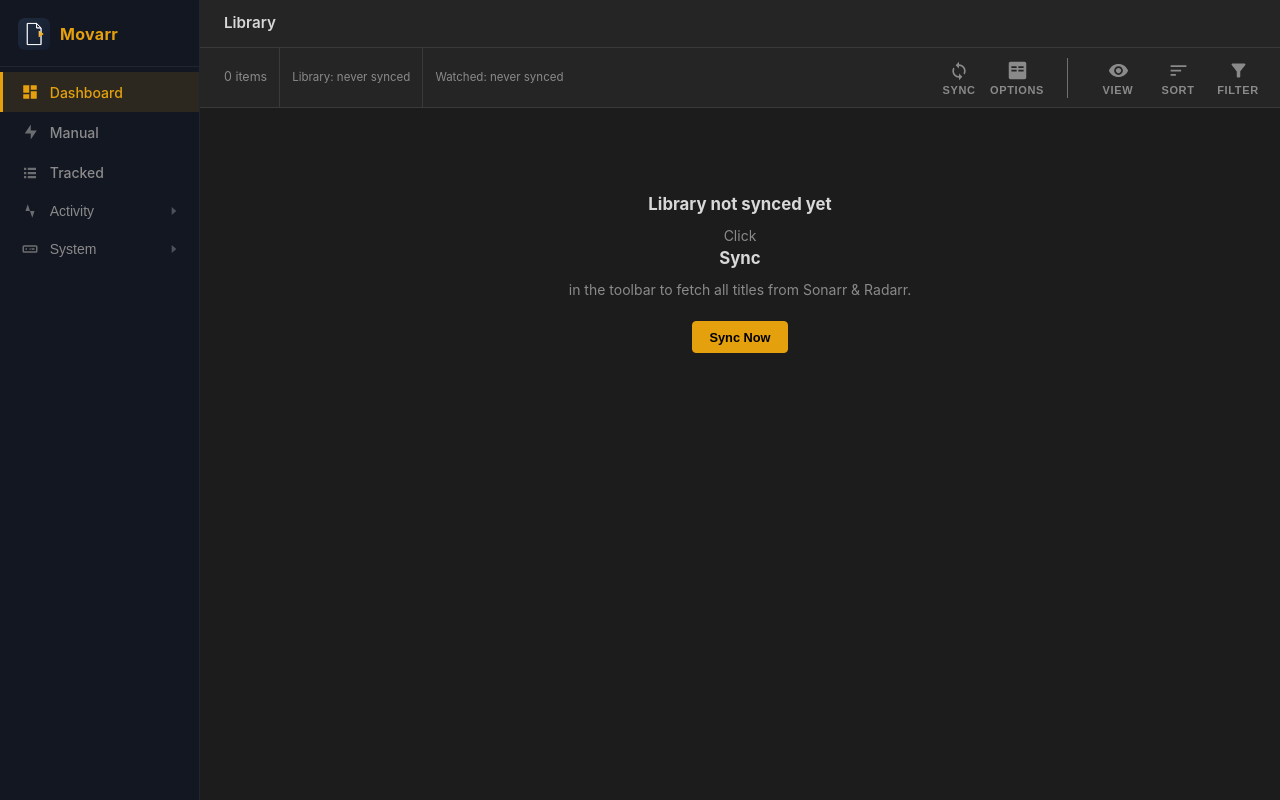
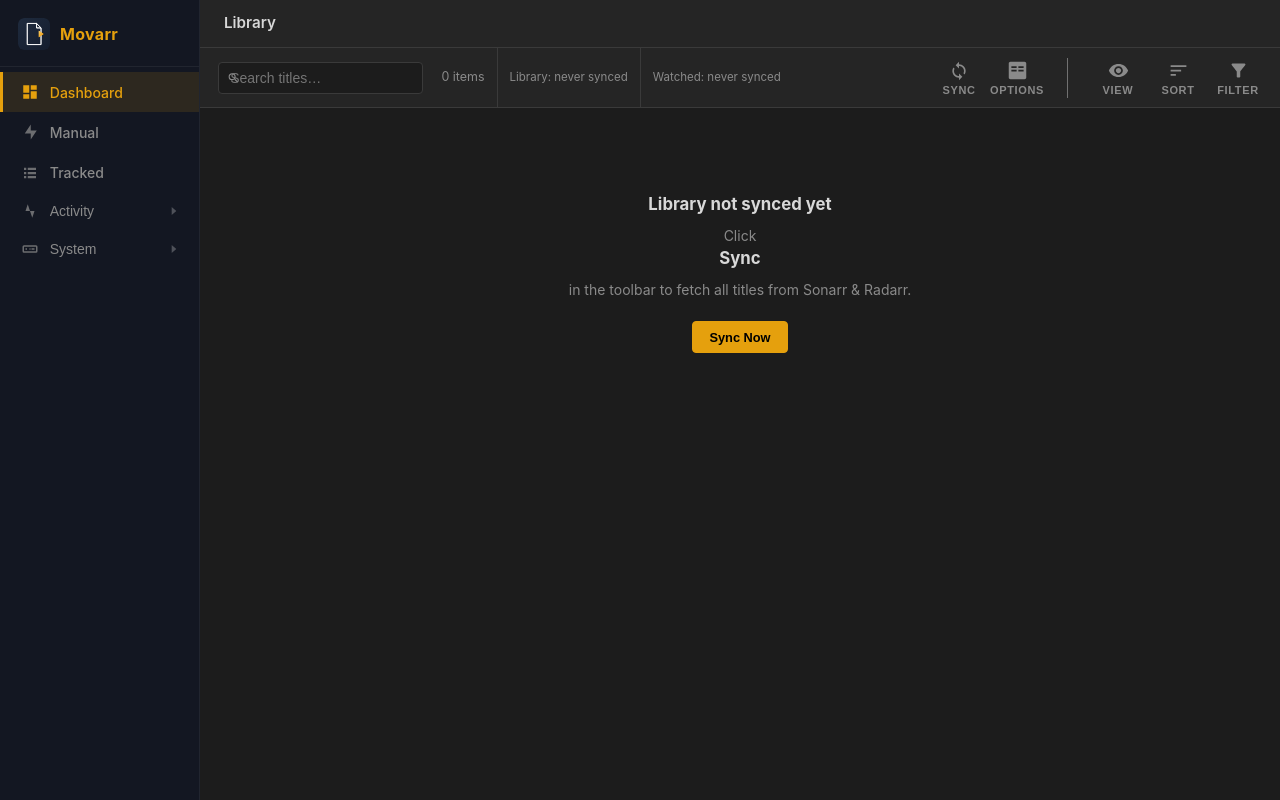
Before and after one commit to BiffstaGaming/Movarr, a PHP site: page / in a window 1280 px wide. Run offline with PHP 8.4, Linux system fonts and the light colour scheme.

Commit message:
Added dashboard search and updated sync

```diff
--- a/Movarr/index.php
+++ b/Movarr/index.php
@@ -620,11 +620,29 @@ $extra_head = <<<'CSS'
 .dash-row-actions .dash-act-btn { flex: none; padding: 2px 6px; font-size: .65rem; }
 .sc-tbl-actions .dash-act-btn { flex: none; padding: 2px 5px; font-size: .65rem; }
 
+/* ── Search field ── */
+.tb-search {
+  position: relative; display: flex; align-items: center;
+  margin: 0 6px;
+}
+.tb-search svg {
+  position: absolute; left: .55rem; top: 50%;
+  transform: translateY(-50%); color: var(--muted); pointer-events: none;
+}
+.tb-search input {
+  padding-left: 1.9rem; width: 200px; font-size: .83rem;
+  background: var(--surface2); border: 1px solid var(--border);
+  border-radius: var(--radius); height: 32px;
+  color: var(--text); outline: none;
+}
+.tb-search input:focus { border-color: var(--accent); }
+
 @media(max-width:700px) {
   .sc-toolbar { margin: -1rem -1rem 1rem; }
   .sc-grid { grid-template-columns: repeat(auto-fill, minmax(110px,1fr)); gap:4px; }
   .sc-tb-btn { padding: 0 8px; min-width: 40px; font-size:.55rem; }
   .sc-sync-info { display: none; }
+  .tb-search input { width: 120px; }
 }
 </style>
 <style id="col-vis-style"></style>
@@ -643,6 +661,12 @@ layout_start('Library', 'dashboard', $extra_head);
 <div class="sc-toolbar">
 
   <div class="sc-toolbar-left">
+    <div class="tb-search">
+      <svg width="13" height="13" viewBox="0 0 24 24" fill="currentColor">
+        <path d="M15.5 14h-.79l-.28-.27A6.471 6.471 0 0 0 16 9.5 6.5 6.5 0 1 0 9.5 16c1.61 0 3.09-.59 4.23-1.57l.27.28v.79l5 4.99L20.49 19l-4.99-5zm-6 0C7.01 14 5 11.99 5 9.5S7.01 5 9.5 5 14 7.01 14 9.5 11.99 14 9.5 14z"/>
+      </svg>
+      <input type="text" id="search-input" placeholder="Search titles…" autocomplete="off">
+    </div>
     <div class="sc-item-count">
       <span id="visible-count"><?= $totalItems ?></span>&nbsp;items
     </div>
@@ -1327,10 +1351,15 @@ function pollSyncCompletion(stateKey, beforeTs) {
     return asc ? av - bv : bv - av;
   }
 
+  var searchInput = document.getElementById('search-input');
+
   function isVisible(el) {
+    var q       = searchInput ? searchInput.value.toLowerCase().trim() : '';
+    var title   = el.dataset.title || '';
     var type    = el.dataset.type    || '';
     var loc     = el.dataset.location|| '';
     var tracked = el.dataset.tracked || '0';
+    if (q && !title.includes(q))               return false;
     if (!filters.shows    && type === 'show')      return false;
     if (!filters.movies   && type === 'movie')     return false;
     if (!filters.fast     && loc  === 'fast')      return false;
@@ -1404,6 +1433,8 @@ function pollSyncCompletion(stateKey, beforeTs) {
     if (arrow) arrow.textContent = sortDirs[currentSort] ? '↑' : '↓';
   });
 
+  if (searchInput) searchInput.addEventListener('input', applyAll);
+
   applyAll();
 })();
 </script>
```
Also changed, not shown: Movarr/includes/sync.php (+24 -6 lines).
